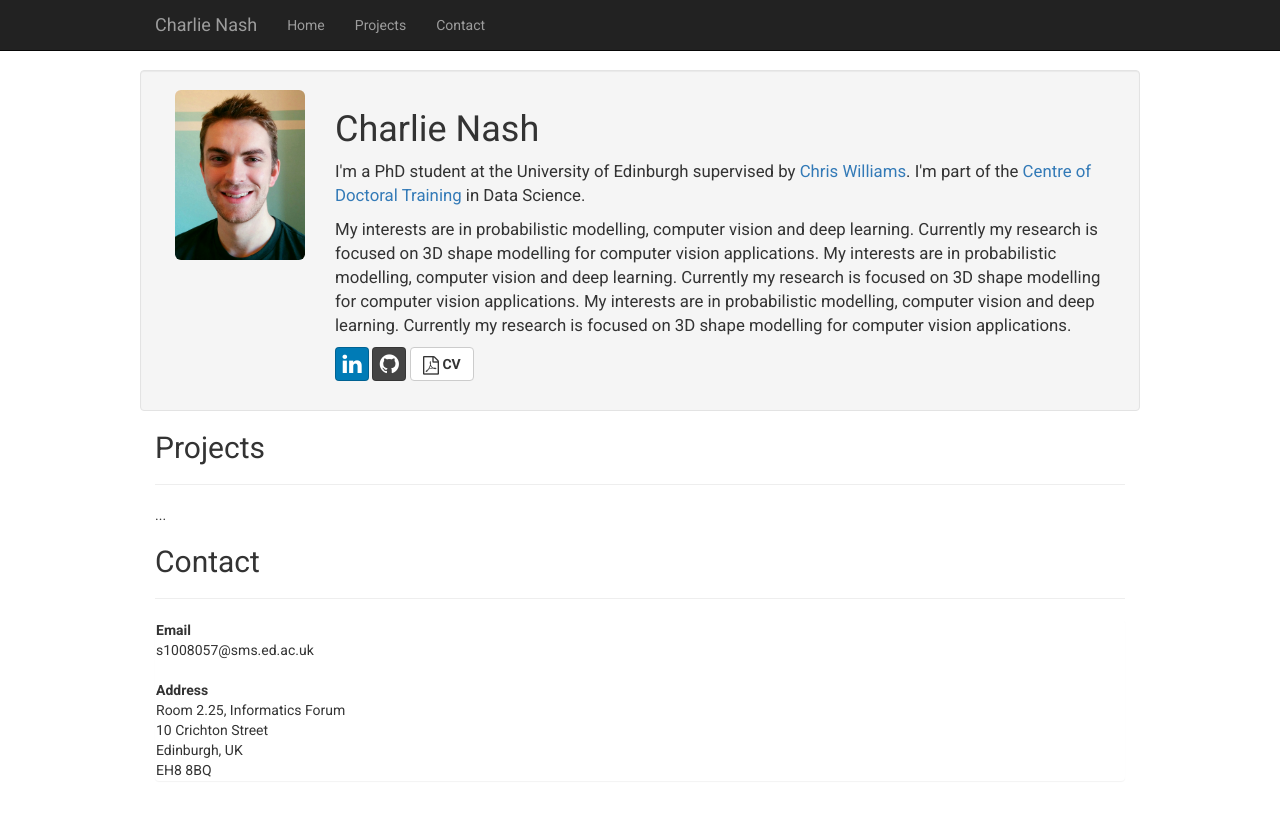
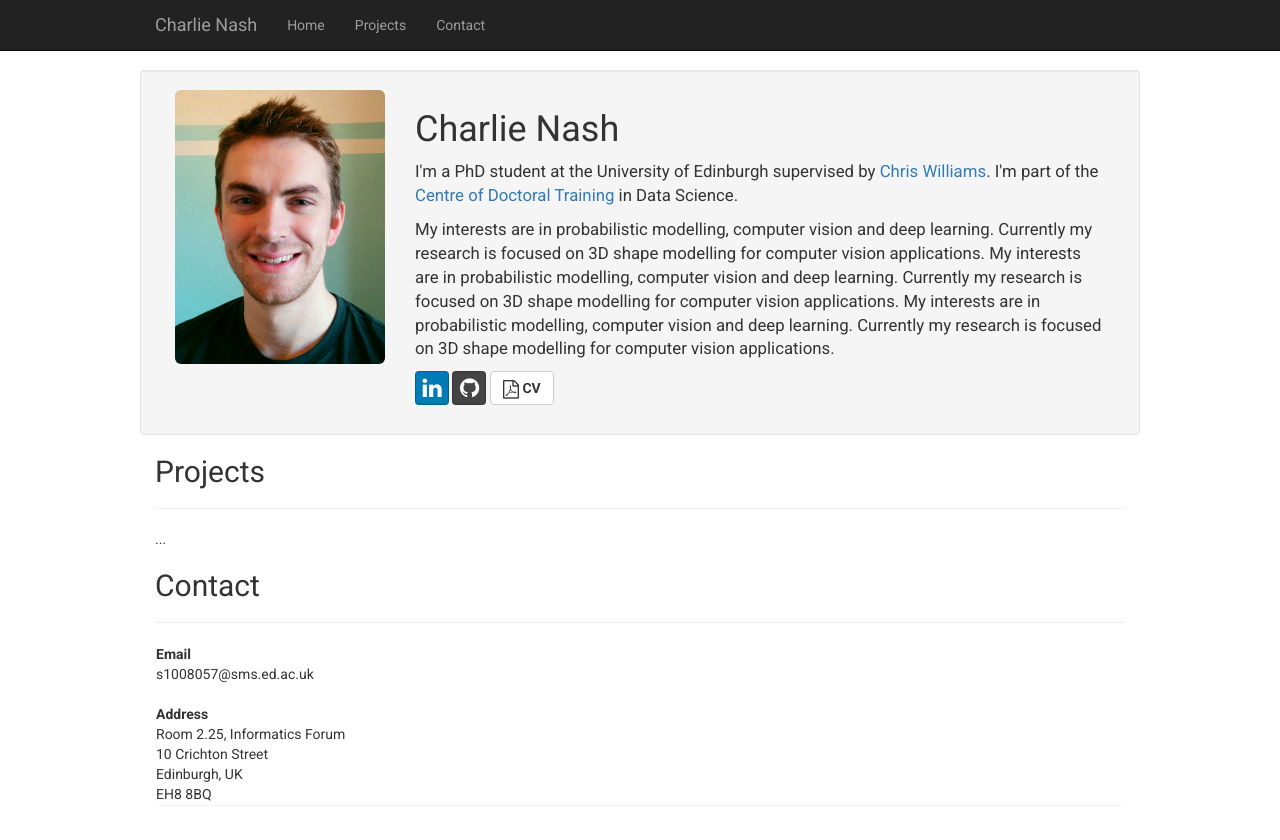
Before and after one commit to charlienash/charlienash.github.io, a Jekyll site: the page index.html, which Jekyll copies as it is, in a window 1280 px wide. Shown: the top 840 px of the page. Built offline with Jekyll 4.4.1, drawn with Linux system fonts in a browser that asks for light colours; nearby versions of some CDN libraries; library files that are not in the unit come from our copies.

Commit message:
Update index.html

```diff
--- a/index.html
+++ b/index.html
@@ -69,10 +69,10 @@
 		<!-- Page Content -->
 		<div class="container-fluid">
 			<div class="row well">
-			  	<div class="col-xs-2">
+			  	<div class="col-xs-3">
 			      		<img class="img-responsive img-rounded pull-left" src="assets/img/Charlie_photo.jpg">
 			  	</div>
-			 	<div class="col-xs-10">
+			 	<div class="col-xs-9">
 			    		<h1>Charlie Nash</h1>
 		    			<p>
 		    				<big>
```
